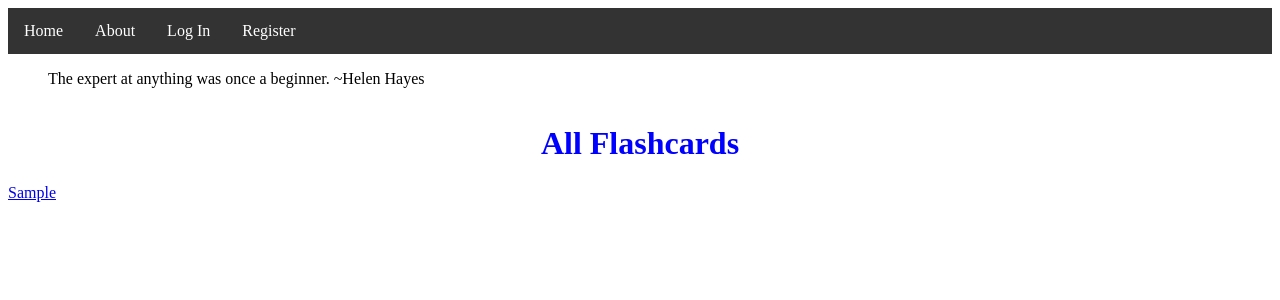
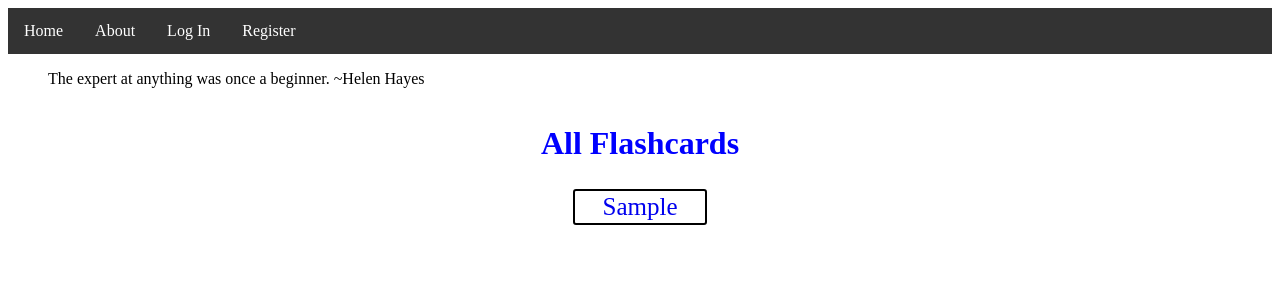
Before and after one commit to Zee22780/cultivate, a Flask app: page / in a window 1280 px wide. Shown: the top 300 px of the page. Run offline with Flask 2, Linux system fonts and the light colour scheme; tables that the repository leaves empty hold one stand-in row (values such as "Sample post").

Commit message:
Style cards on index page

```diff
--- a/myapp/static/css/main.css
+++ b/myapp/static/css/main.css
@@ -34,3 +34,25 @@ li a:hover {
   justify-content: center;
   color: blue;
 }
+
+.flashcard_link {
+  text-decoration: none;
+  font-size: 25px;
+}
+
+/* Card styling */
+/* Index */
+.index_container{
+  display: flex;
+  flex-direction: row;
+  justify-content: center;
+  text-align: center;
+}
+.card {
+  border: 2pt solid black;
+  border-radius: 3px;
+  justify-content: center;
+  width: 10%;
+  padding: 2px;
+  margin: 5px;
+}
--- a/myapp/templates/index.html
+++ b/myapp/templates/index.html
@@ -10,10 +10,10 @@
         <h1>All Flashcards</h1>
     </div>
 
-    <div class="container">
+    <div class="index_container">
         {% for flashcard in flashcards %}
             <div class="card">
-                <a href="{{url_for('flashcards.flashcard', flashcard_id=flashcard.id)}}">
+                <a class="flashcard_link" href="{{url_for('flashcards.flashcard', flashcard_id=flashcard.id)}}">
                     {{flashcard.front}}</a>
 
             </div>
```
Also changed, not shown: myapp/templates/flashcard.html (+9 -5 lines).
